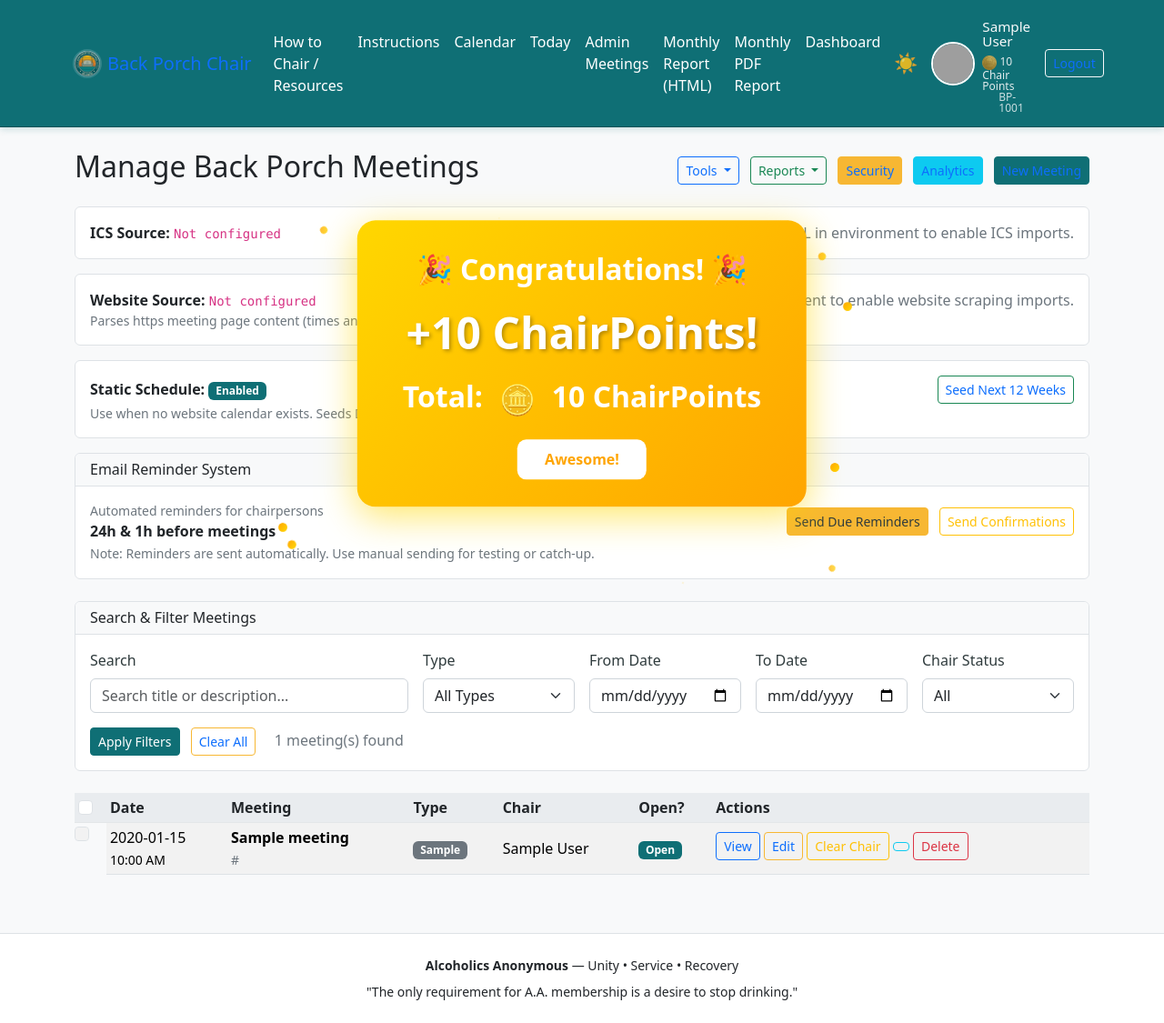
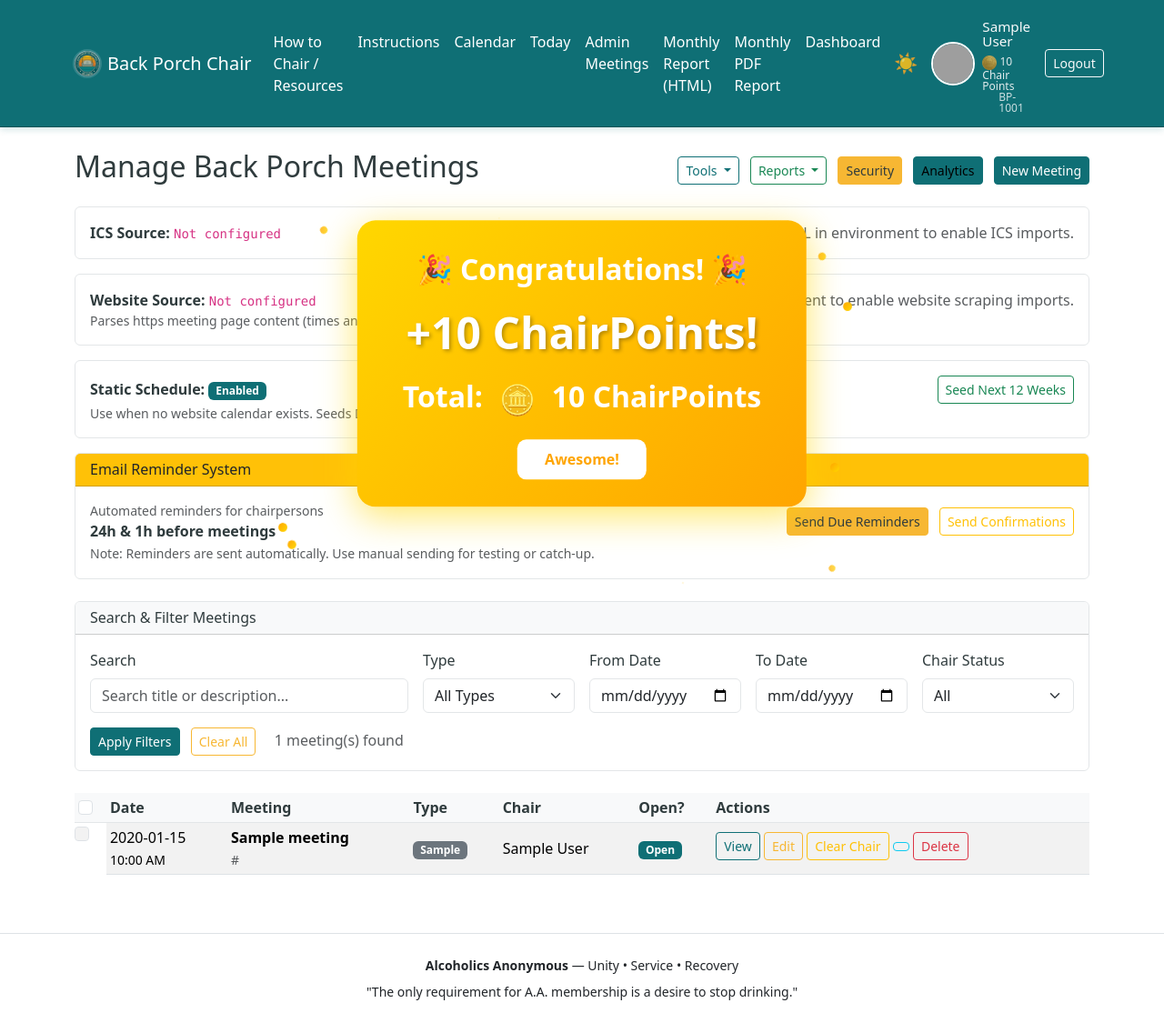
Before and after one commit to jalex0823/bp-chairperson-app, a Flask app: page /admin/meetings in a window 1280 px wide. Shown: the whole page at 91% size. Run offline with Flask 3, Linux system fonts and the light colour scheme; the visitor is signed in with stand-in values (Sample User, id 1); tables that the repository leaves empty hold one stand-in row (values such as "Sample post"); some libraries are stand-ins or nearby versions; grey boxes are pictures that could not be loaded.

Commit message:
Restore colorful styling to light mode - preserve teal and gold theme colors

```diff
--- a/static/css/custom.css
+++ b/static/css/custom.css
@@ -658,72 +658,66 @@ footer.bg-bp-green .container {
    DARK MODE SUPPORT
    ======================================== */
 
-/* Force light theme - overrides system preference */
+/* Force light theme - overrides system preference but preserves color scheme */
 body.light-theme {
-    background-color: #f8f9fa !important;
-    color: #212529 !important;
+    background-color: var(--color-bg) !important;
+    color: var(--color-text) !important;
 }
 
-body.light-theme .card {
-    background-color: #ffffff !important;
-    color: #212529 !important;
-    border-color: #dee2e6 !important;
+/* Ensure buttons keep their colors in light mode */
+body.light-theme .btn-primary {
+    background-color: var(--bp-green) !important;
+    border-color: var(--bp-green) !important;
+    color: white !important;
 }
 
-body.light-theme .card-header,
-body.light-theme .card-footer {
-    background-color: #f8f9fa !important;
-    color: #212529 !important;
-    border-color: #dee2e6 !important;
+body.light-theme .btn-primary:hover {
+    background-color: var(--bp-green-dark) !important;
+    border-color: var(--bp-green-dark) !important;
 }
 
-body.light-theme .form-control,
-body.light-theme .form-select {
-    background-color: #ffffff !important;
-    color: #212529 !important;
-    border-color: #ced4da !important;
+body.light-theme .btn-warning {
+    background-color: var(--bp-gold) !important;
+    border-color: var(--bp-gold) !important;
+    color: var(--bp-slate) !important;
 }
 
-body.light-theme .modal-content {
-    background-color: #ffffff !important;
-    color: #212529 !important;
+body.light-theme .btn-warning:hover {
+    background-color: var(--bp-gold-dark) !important;
+    border-color: var(--bp-gold-dark) !important;
 }
 
-body.light-theme .modal-header,
-body.light-theme .modal-footer {
-    background-color: #f8f9fa !important;
-    border-color: #dee2e6 !important;
+body.light-theme .btn-info {
+    background-color: var(--bp-green) !important;
+    border-color: var(--bp-green) !important;
 }
 
-body.light-theme .table {
-    color: #212529 !important;
+/* Preserve colored badges */
+body.light-theme .badge.bg-warning {
+    background-color: var(--bp-gold) !important;
 }
 
-body.light-theme .table thead th {
-    background-color: #e9ecef !important;
-    color: #212529 !important;
+body.light-theme .badge.bg-success {
+    background-color: var(--bp-green) !important;
 }
 
-body.light-theme .btn-outline-primary {
-    color: #0d6efd !important;
-    border-color: #0d6efd !important;
+/* Keep card styling natural */
+body.light-theme .card {
+    background-color: white;
+    color: var(--color-text);
 }
 
-body.light-theme .btn-outline-primary:hover {
-    background-color: #0d6efd !important;
-    color: #ffffff !important;
+/* Preserve teal header styling */
+body.light-theme .bg-primary {
+    background-color: var(--bp-green) !important;
 }
 
-body.light-theme .text-muted {
-    color: #6c757d !important;
+body.light-theme .text-primary {
+    color: var(--bp-green) !important;
 }
 
-body.light-theme a {
-    color: #0d6efd !important;
-}
-
-body.light-theme a:hover {
-    color: #0a58ca !important;
+body.light-theme .text-warning {
+    color: var(--bp-gold) !important;
 }
 
 /* Dark mode CSS variables */
```
